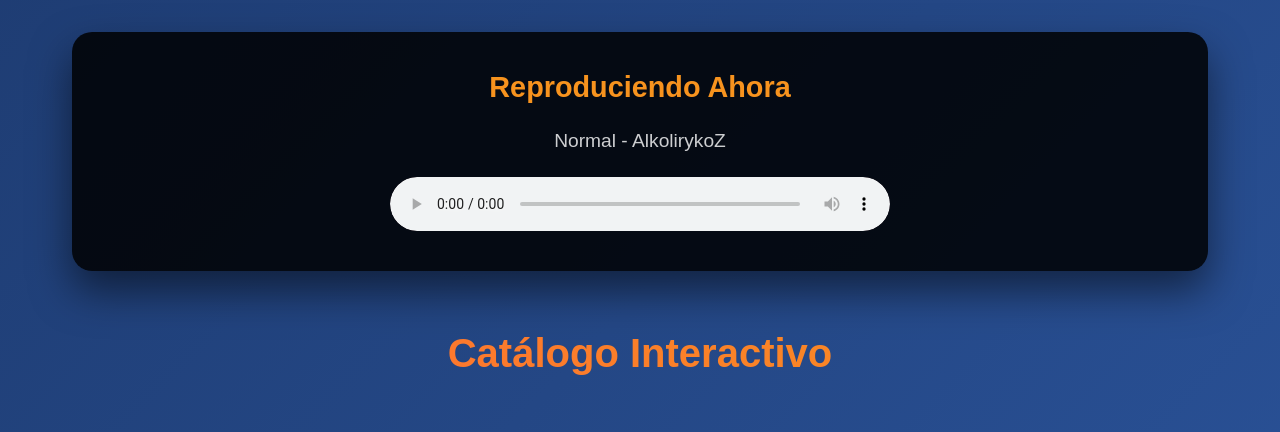
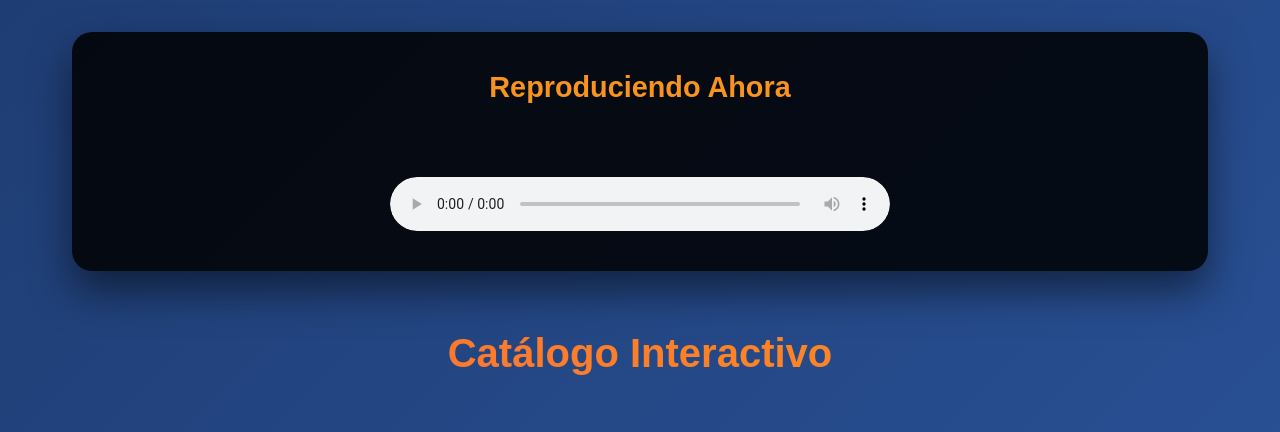
Before and after one commit to juandavidxp/juandavid, a plain HTML site: page index.html in a window 1280 px wide. Shown: the part 900-1332 px from the top of the page. Drawn offline with Linux system fonts and the light colour scheme.

Commit message:
cambio color txt

```diff
--- a/index.html
+++ b/index.html
@@ -75,7 +75,7 @@
 
         <div class="audio-section">
             <h3 id="now-playing-title">Reproduciendo Ahora</h3>
-            <p id="current-track" style="color: rgba(255,255,255,0.8); margin-bottom: 20px;">Normal - AlkolirykoZ</p>
+            <p id="current-track" style="color: rgba(255, 255, 255, 0); margin-bottom: 20px;">Normal - AlkolirykoZ</p>
             <audio controls class="audio-centrado" id="main-audio">
                 <source src="AlcolirykoZ - Normal (Prod. El Arkeólogo).mp3" type="audio/mpeg">
                 Tu navegador no soporta el elemento de audio.
```
